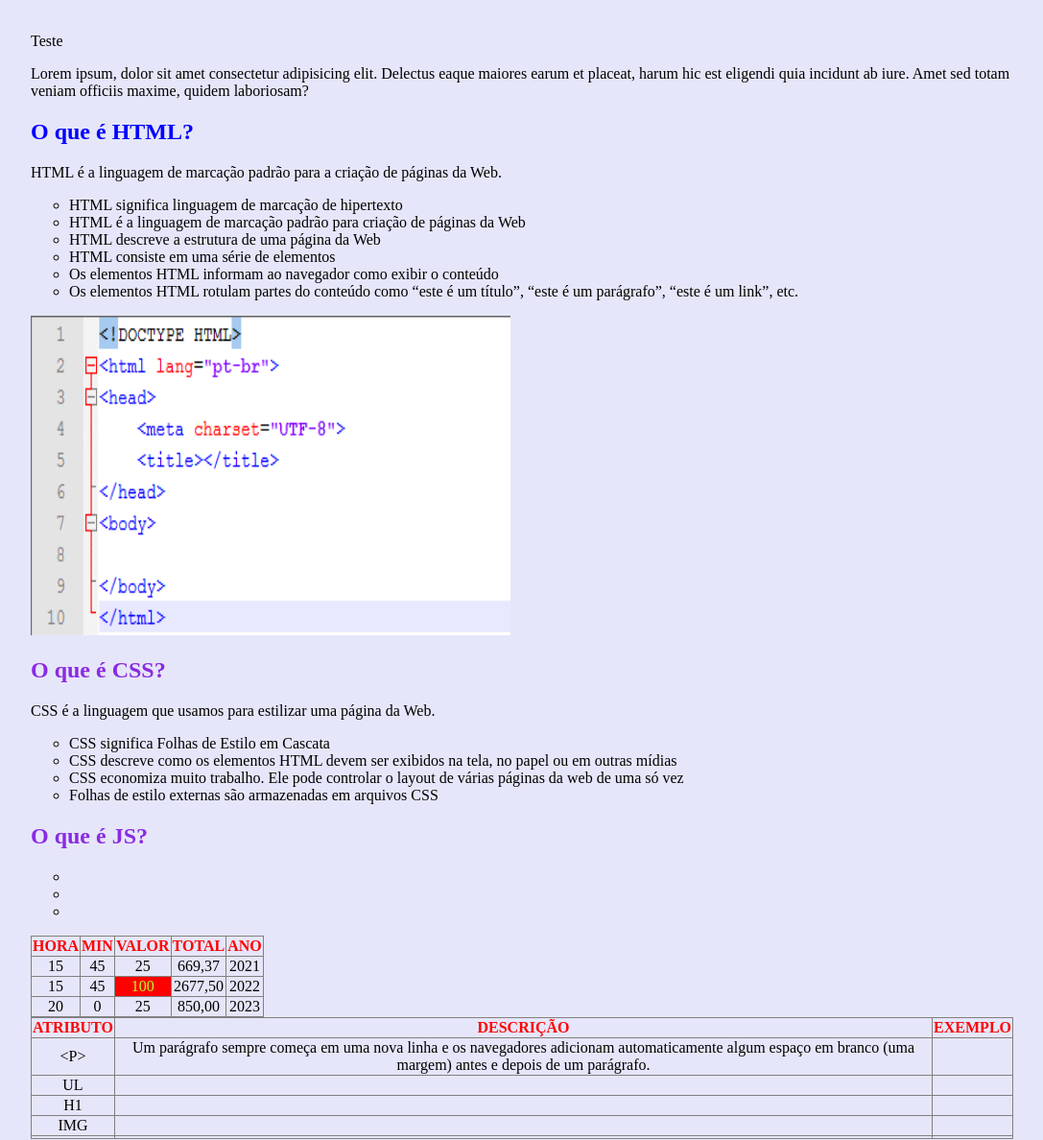
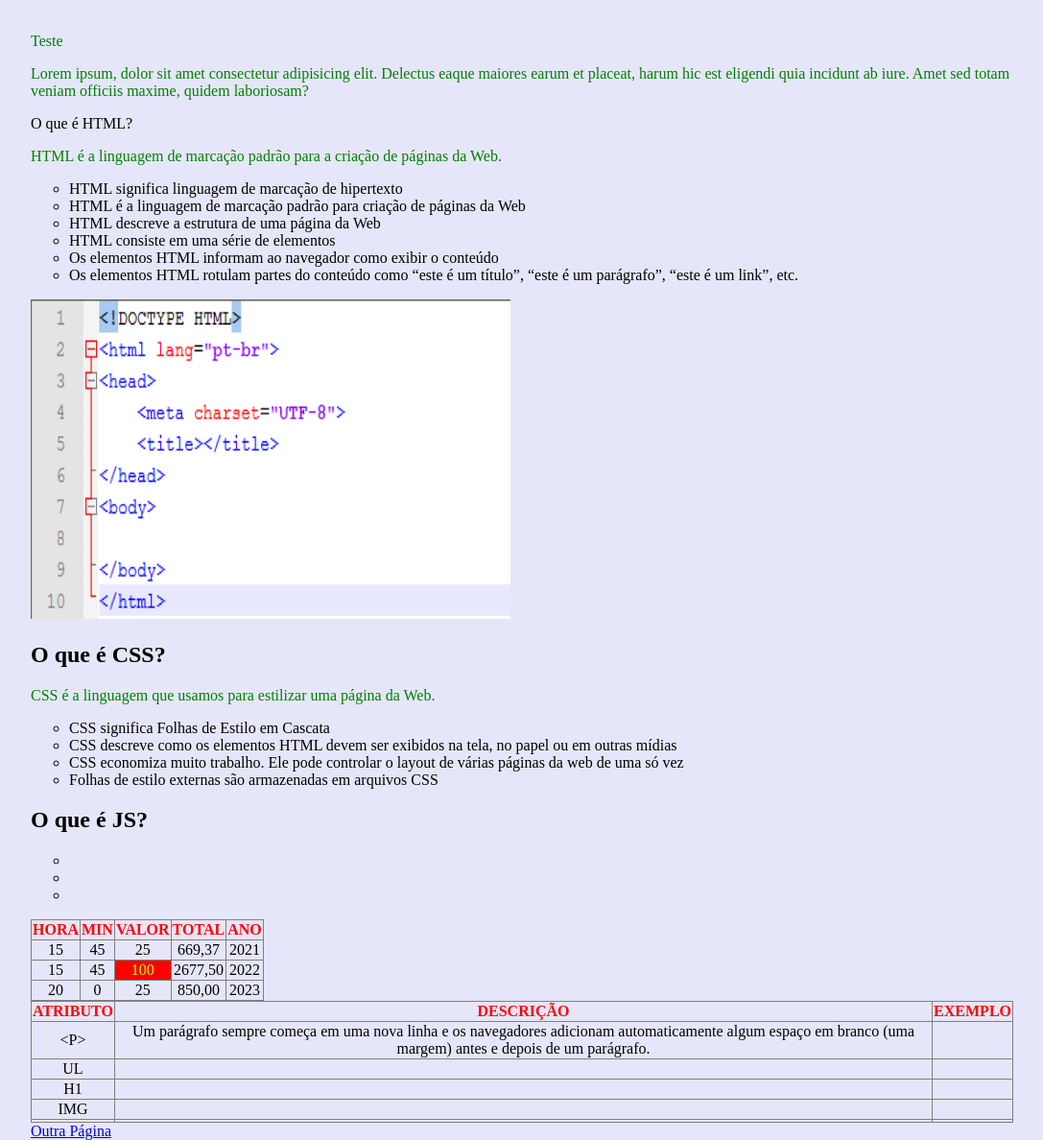
Before and after one commit to Ramon150908/MeuPrimeiroSite, a plain HTML site: page index.html in a window 1280 px wide. Shown: the part 103-1291 px from the top of the page at 96% size, without its empty margins (96-1183 px from the left). Drawn offline with Linux system fonts and the light colour scheme.

Commit message:
css externo

```diff
--- /dev/null
+++ b/css/estilo.css
@@ -0,0 +1,3 @@
+p{
+   color: green;
+}
--- a/index.html
+++ b/index.html
@@ -5,9 +5,9 @@
     <meta charset="UTF-8">
     <meta name="viewport" content="width=device-width, initial-scale=1.0">
     <title>Meu Primeiro Site</title>
+    <link rel="stylesheet" href="css/estilo.css">
     <style>
             body{background-color: lavender;}
-            h2{color: blueviolet;}li{color: ;}
             ul{list-style-type: circle}
             table {border-collapse: collapse;}
             th{color: red;}
@@ -24,7 +24,7 @@
         Lorem ipsum, dolor sit amet consectetur adipisicing elit. Delectus eaque maiores earum et placeat, harum hic est
         eligendi quia incidunt ab iure. Amet sed totam veniam officiis maxime, quidem laboriosam?
     </p>
-    <h2 style="color: blue;">O que é HTML?</h2>
+    </h2>O que é HTML?</h2>
     <p>
         HTML é a linguagem de marcação padrão para a criação de páginas da Web.
     </p>
@@ -121,6 +121,8 @@
 </tr>
 </Table>
 
+<a href="outro.html">Outra Página</a>
+
 </body>
 
 </html>
```
Also changed, not shown: outro.html (added, +14 -0 lines).
